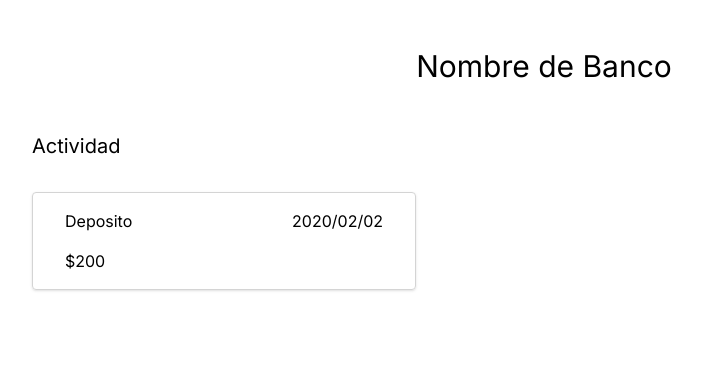
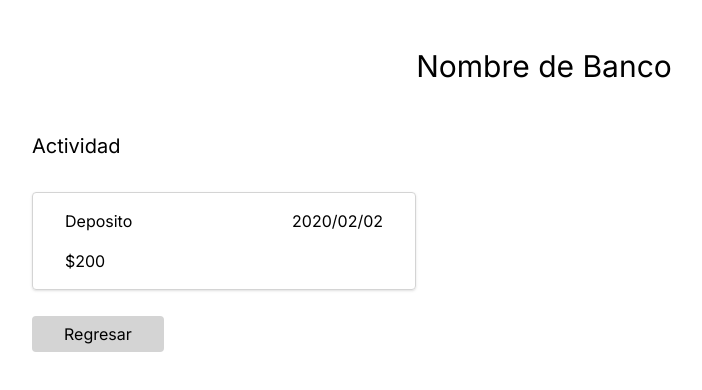
Before and after one commit to Wichosu/sistema_bancario, a Next.js app: page /operaciones/actividad in a window 1280 px wide. Shown: the top 390 px of the page, without its empty margins (96-798 px from the left). Built offline with nearby package versions, Linux system fonts and the light colour scheme.

Commit message:
Added Link to actividad.tsx

```diff
--- a/app/operaciones/actividad/page.tsx
+++ b/app/operaciones/actividad/page.tsx
@@ -1,5 +1,6 @@
 import Movement from "@/components/Movement";
 import Subtitle from "@/components/Subtitle";
+import Link from "next/link";
 
 const movements = [
   {
@@ -23,6 +24,14 @@ export default function Page(){
           />
         ))
       }
+      <div className="mt-8">
+        <Link
+          href={'/'}
+          className="bg-neutral-300 px-8 py-2 rounded"
+        >
+          Regresar
+        </Link>
+      </div>
     </>
   )
 }
```
